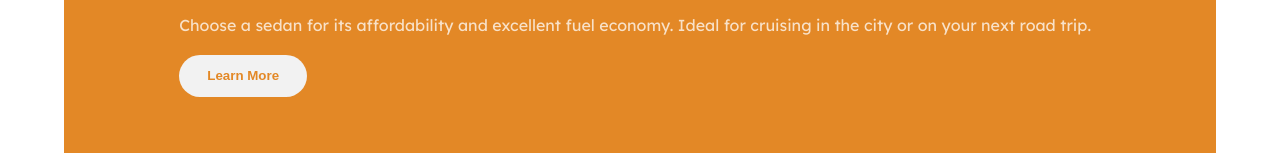
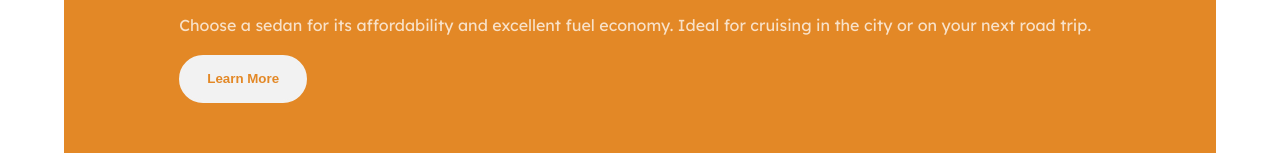
Before and after one commit to joaomaia-code/frontend_exercici_03, a plain HTML site: page index.html in a window 1280 px wide. Shown: the part 565-718 px from the top of the page. Drawn offline with Linux system fonts and the light colour scheme.

Commit message:
hover corrigido

```diff
--- a/style.css
+++ b/style.css
@@ -68,6 +68,7 @@ body {
   width: 8rem;
   padding: 1em;
   margin: 0 0 15% 10%;
+  border: 3px solid var(--light-grey);
   border-radius: 50px;
   font-weight: bold;
   cursor: pointer;
```
